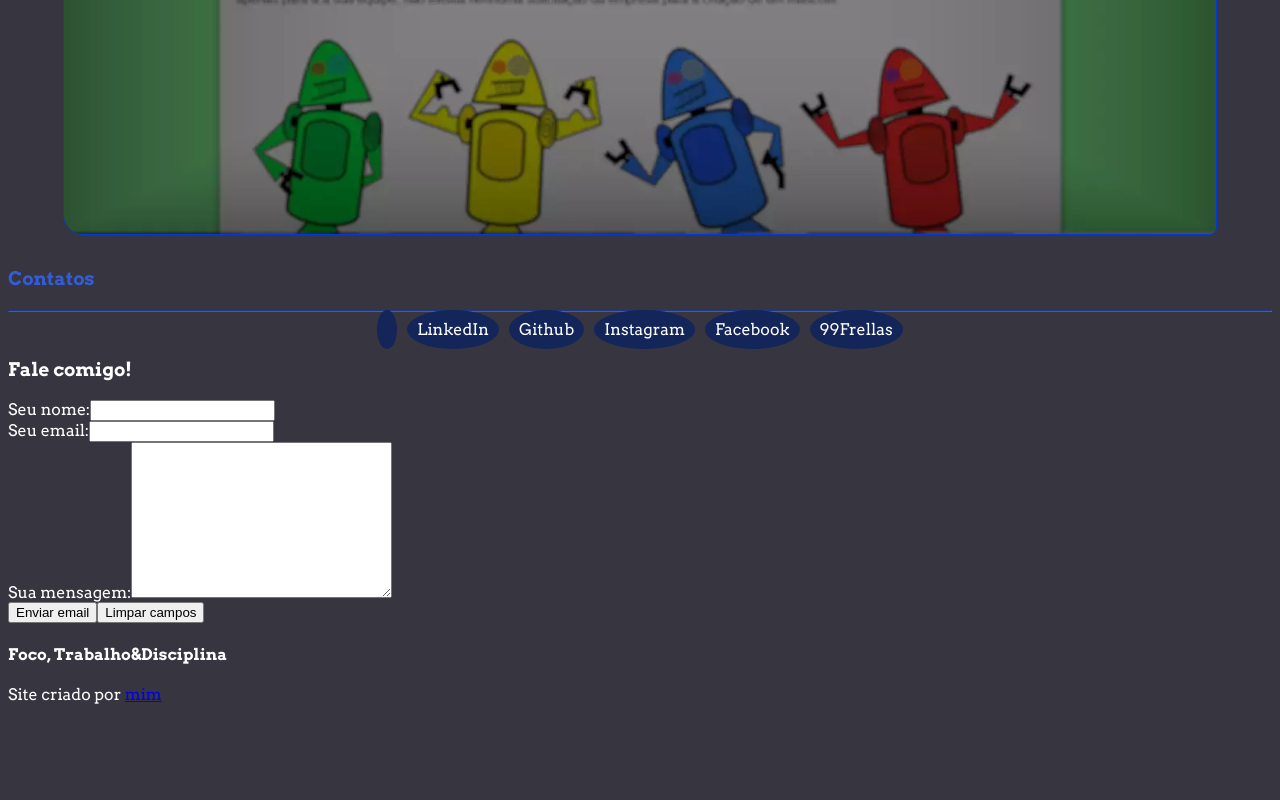
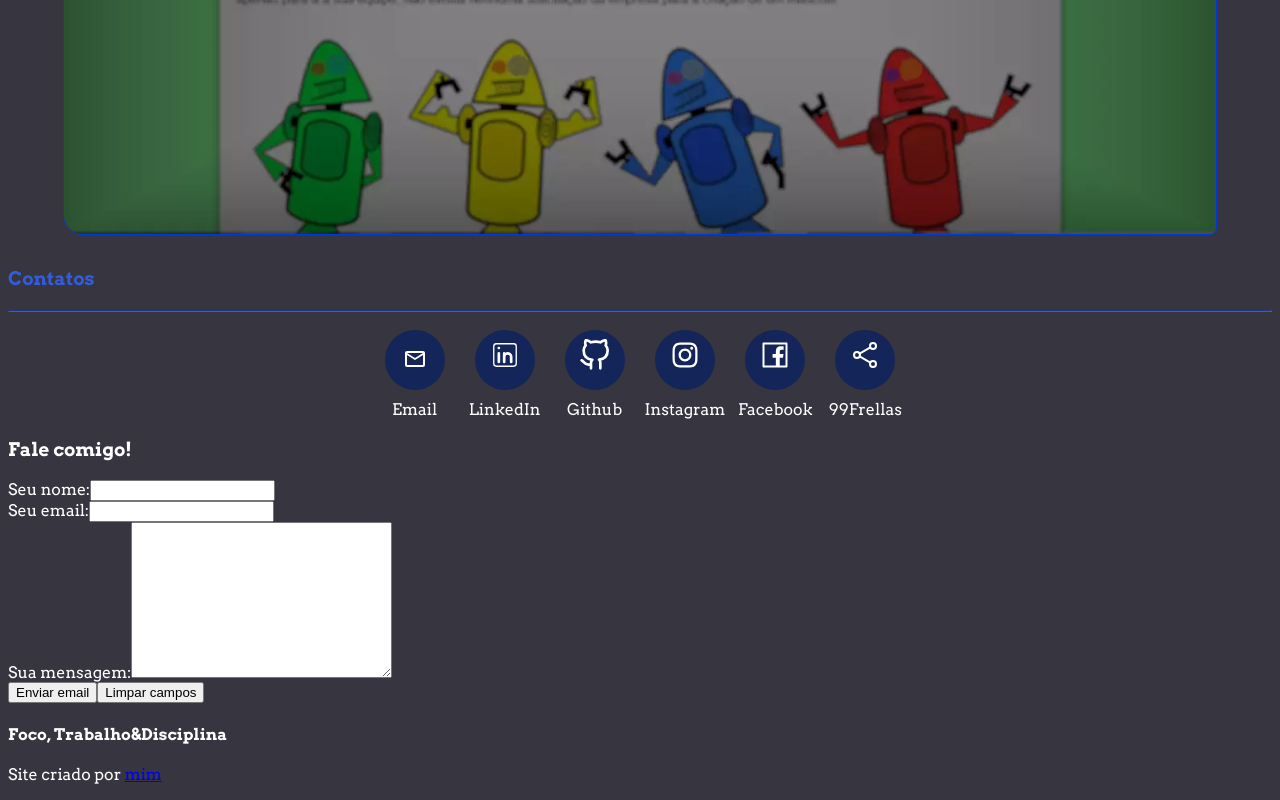
Before and after one commit to Danilo-Vicentin-Silva/portfolio-danilo-vicentin, a React (Vite) app: page / in a window 1280 px wide. Shown: the part 3791-4591 px from the top of the page. Before the commit the page ends 4511 px from the top, so only its background shows below. Built offline with nearby package versions, Linux system fonts and the light colour scheme.

Commit message:
Contacts

```diff
--- a/src/components/Contacts/components/Contacts.tsx
+++ b/src/components/Contacts/components/Contacts.tsx
@@ -1,5 +1,12 @@
+import { IoShareSocialOutline } from "react-icons/io5";
+import { AiOutlineFacebook } from "react-icons/ai";
+import { AiOutlineInstagram } from "react-icons/ai";
+import { FiGithub } from "react-icons/fi";
+import { CiLinkedin } from "react-icons/ci";
 import TopicSeparator from "../../TopicSeparator/components/TopicSeparator";
 import { ContactsStyled } from "../style/style";
+import MailOutlineIcon from "@mui/icons-material/MailOutline";
+import Contact from "./contact";
 
 const Contacts = () => {
   return (
@@ -7,58 +14,46 @@ const Contacts = () => {
       <TopicSeparator title="Contatos" />
       <ul>
         <li>
-          <a
-            href="mailto:danilovicentindasilva@gmail.com"
-            rel="nofollow"
-            target="_blank"
-          >
-            <span></span>
-          </a>
+          <Contact
+            icon={<MailOutlineIcon />}
+            link="mailto:danilovicentindasilva@gmail.com"
+            title="Email"
+          />
         </li>
         <li>
-          <a
-            href="https://www.linkedin.com/in/danilo-vicentin-da-silva-16a84022b/"
-            rel="nofollow"
-            target="_blank"
-          >
-            LinkedIn
-          </a>
+          <Contact
+            icon={<CiLinkedin />}
+            link="https://www.linkedin.com/in/danilo-vicentin-da-silva-16a84022b/"
+            title="LinkedIn"
+          />
         </li>
         <li>
-          <a
-            href="https://github.com/Danilo-Vicentin-Silva"
-            rel="nofollow"
-            target="_blank"
-          >
-            Github
-          </a>
+          <Contact
+            icon={<FiGithub />}
+            link="https://github.com/Danilo-Vicentin-Silva"
+            title="Github"
+          />
         </li>
         <li>
-          <a
-            href="https://www.instagram.com/danilo_vicentin_silva/"
-            rel="nofollow"
-            target="_blank"
-          >
-            Instagram
-          </a>
+          <Contact
+            icon={<AiOutlineInstagram />}
+            link="https://www.instagram.com/danilo_vicentin_silva/"
+            title="Instagram"
+          />
         </li>
         <li>
-          <a
-            href="https://www.facebook.com/profile.php?id=100092172424197"
-            rel="nofollow"
-            target="_blank"
-          >
-            Facebook
-          </a>
+          <Contact
+            icon={<AiOutlineFacebook />}
+            link="https://www.facebook.com/profile.php?id=100092172424197"
+            title="Facebook"
+          />
         </li>
         <li>
-          <a
-            href="https://www.99freelas.com.br/user/Danilo-Vicentin-Silva"
-            rel="nofollow"
-            target="_blank"
-          >
-            99Frellas
-          </a>
+          <Contact
+            icon={<IoShareSocialOutline />}
+            link="https://www.99freelas.com.br/user/Danilo-Vicentin-Silva"
+            title="99Frellas"
+          />
         </li>
       </ul>
     </ContactsStyled>
--- a/src/components/Contacts/components/contact.tsx
+++ b/src/components/Contacts/components/contact.tsx
@@ -1,13 +1,22 @@
 import { ContactStyled } from "../style/style";
 
 interface Props {
-    title: string
-    icon: string
-    link: string
+  title: string;
+  icon: React.ReactNode;
+  link: string;
 }
 
-const Contact: React.FC<Props> = ({}) => {
-    return ( <ContactStyled></ContactStyled> );
-}
+const Contact: React.FC<Props> = ({ icon, title, link }) => {
+  return (
+    <ContactStyled>
+      <div id="icon">
+          <a href={link} rel="nofollow" target="_blank">
+            <span>{icon}</span>
+          </a>
+      </div>
+      <p>{title}</p>
+    </ContactStyled>
+  );
+};
 
 export default Contact;
--- a/src/components/Contacts/style/style.ts
+++ b/src/components/Contacts/style/style.ts
@@ -23,20 +23,42 @@ export const ContactsStyled = styled.section`
     margin: 0;
     padding: 0;
   }
-  li > a {
-    color: white;
-    text-align: center;
-    background-color: ${(props) => props.theme.colors.primary};
 
-    border-radius: 50%;
-    padding: 10px;
-    height: 50px;
-    width: 50px;
-
+  ul a {
     text-decoration: none;
   }
 `;
 
 export const ContactStyled = styled.div`
+  display: flex;
+  flex-flow: column wrap;
+  justify-content: space-around;
+  align-items: center;
 
-`
+  #icon {
+    text-align: center;
+    background-color: ${(props) => props.theme.colors.primary};
+
+    border-radius: 50%;
+    height: 50px;
+    width: 50px;
+    padding: 5px;
+    margin: 10px;
+
+    display: flex;
+    justify-content: center;
+    align-items: center;
+  }
+  a {
+    color: white;
+  }
+
+  span {
+    font-size: 2em;
+  }
+
+  p {
+    text-align: center;
+    margin: 0;
+  }
+`;
```
